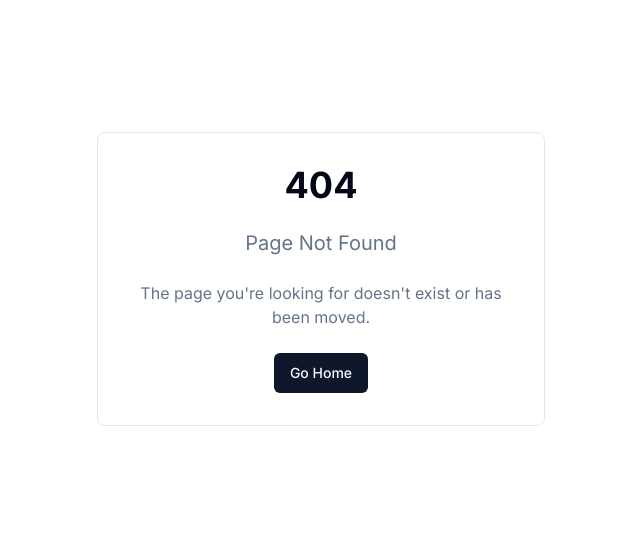
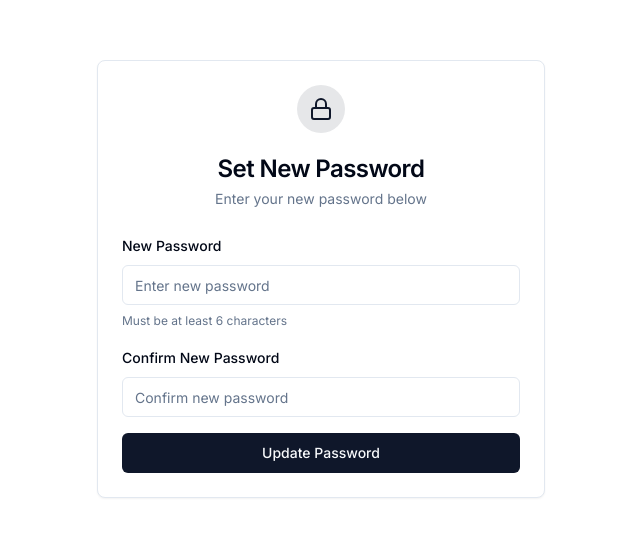
Before and after one commit to j-solomon/tradiebear-v6, a Next.js app: page /reset-password in a window 1280 px wide. Before the commit this address had no page. Shown: the part 121-658 px from the top of the page, without its empty margins (319-959 px from the left). Built offline with nearby package versions, Linux system fonts and the light colour scheme.

Commit message:
Add password reset page and update auth callback flow

```diff
--- a/app/auth/callback/route.ts
+++ b/app/auth/callback/route.ts
@@ -5,7 +5,10 @@ import { NextRequest } from 'next/server'
 export async function GET(request: NextRequest) {
   const requestUrl = new URL(request.url)
   const code = requestUrl.searchParams.get('code')
-  const next = requestUrl.searchParams.get('next') || '/admin'
+  const next = requestUrl.searchParams.get('next')
+
+  // Check if this is a password recovery flow
+  const type = requestUrl.searchParams.get('type')
 
   if (code) {
     const supabase = await createClient()
@@ -18,6 +21,12 @@ export async function GET(request: NextRequest) {
     }
   }
 
-  // Redirect to the requested page or admin dashboard
-  return NextResponse.redirect(new URL(next, requestUrl.origin))
+  // If this is a password recovery, redirect to reset password page
+  if (type === 'recovery') {
+    return NextResponse.redirect(new URL('/reset-password', requestUrl.origin))
+  }
+
+  // Otherwise redirect to the requested page or admin dashboard
+  const redirectTo = next || '/admin'
+  return NextResponse.redirect(new URL(redirectTo, requestUrl.origin))
 }
--- /dev/null
+++ b/app/reset-password/page.tsx
@@ -0,0 +1,139 @@
+"use client"
+
+import { useState } from "react"
+import { useRouter } from "next/navigation"
+import { createClient } from "@/lib/supabase/client"
+import { Button } from "@/components/ui/button"
+import { Input } from "@/components/ui/input"
+import { Label } from "@/components/ui/label"
+import { Card, CardContent, CardDescription, CardHeader, CardTitle } from "@/components/ui/card"
+import { useToast } from "@/components/ui/use-toast"
+import { Loader2, Lock } from "lucide-react"
+
+export default function ResetPasswordPage() {
+  const [password, setPassword] = useState("")
+  const [confirmPassword, setConfirmPassword] = useState("")
+  const [loading, setLoading] = useState(false)
+  const router = useRouter()
+  const { toast } = useToast()
+
+  const handleSubmit = async (e: React.FormEvent) => {
+    e.preventDefault()
+
+    // Validation
+    if (password.length < 6) {
+      toast({
+        variant: "destructive",
+        title: "Password too short",
+        description: "Password must be at least 6 characters long.",
+      })
+      return
+    }
+
+    if (password !== confirmPassword) {
+      toast({
+        variant: "destructive",
+        title: "Passwords don't match",
+        description: "Please make sure both passwords are the same.",
+      })
+      return
+    }
+
+    setLoading(true)
+
+    try {
+      const supabase = createClient()
+
+      // Update the user's password
+      const { error } = await supabase.auth.updateUser({
+        password: password,
+      })
+
+      if (error) throw error
+
+      toast({
+        title: "Password updated!",
+        description: "Your password has been successfully changed.",
+      })
+
+      // Redirect to admin dashboard
+      setTimeout(() => {
+        router.push("/admin")
+      }, 1000)
+    } catch (error: any) {
+      toast({
+        variant: "destructive",
+        title: "Error",
+        description: error.message || "Failed to update password. Please try again.",
+      })
+      setLoading(false)
+    }
+  }
+
+  return (
+    <div className="min-h-screen flex items-center justify-center bg-background p-4">
+      <Card className="w-full max-w-md">
+        <CardHeader className="space-y-1">
+          <div className="flex items-center justify-center mb-4">
+            <div className="h-12 w-12 rounded-full bg-primary/10 flex items-center justify-center">
+              <Lock className="h-6 w-6 text-primary" />
+            </div>
+          </div>
+          <CardTitle className="text-2xl text-center">Set New Password</CardTitle>
+          <CardDescription className="text-center">
+            Enter your new password below
+          </CardDescription>
+        </CardHeader>
+        <CardContent>
+          <form onSubmit={handleSubmit} className="space-y-4">
+            <div className="space-y-2">
+              <Label htmlFor="password">New Password</Label>
+              <Input
+                id="password"
+                type="password"
+                placeholder="Enter new password"
+                value={password}
+                onChange={(e) => setPassword(e.target.value)}
+                disabled={loading}
+                required
+                minLength={6}
+              />
+              <p className="text-xs text-muted-foreground">
+                Must be at least 6 characters
+              </p>
+            </div>
+
+            <div className="space-y-2">
+              <Label htmlFor="confirmPassword">Confirm New Password</Label>
+              <Input
+                id="confirmPassword"
+                type="password"
+                placeholder="Confirm new password"
+                value={confirmPassword}
+                onChange={(e) => setConfirmPassword(e.target.value)}
+                disabled={loading}
+                required
+                minLength={6}
+              />
+            </div>
+
+            <Button
+              type="submit"
+              className="w-full"
+              disabled={loading}
+            >
+              {loading ? (
+                <>
+                  <Loader2 className="mr-2 h-4 w-4 animate-spin" />
+                  Updating...
+                </>
+              ) : (
+                "Update Password"
+              )}
+            </Button>
+          </form>
+        </CardContent>
+      </Card>
+    </div>
+  )
+}
--- a/middleware.ts
+++ b/middleware.ts
@@ -9,6 +9,8 @@ export async function middleware(request: NextRequest) {
   const isPublicRoute =
     pathname.startsWith('/r/') ||
     pathname === '/login' ||
+    pathname === '/reset-password' ||
+    pathname.startsWith('/auth/') ||
     pathname === '/' ||
     pathname.startsWith('/_next') ||
     pathname.startsWith('/api')
```
